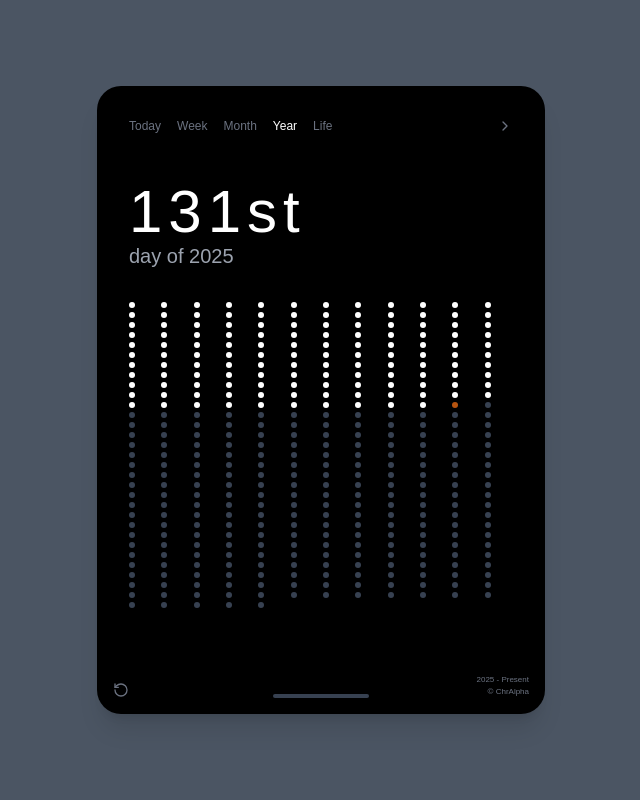
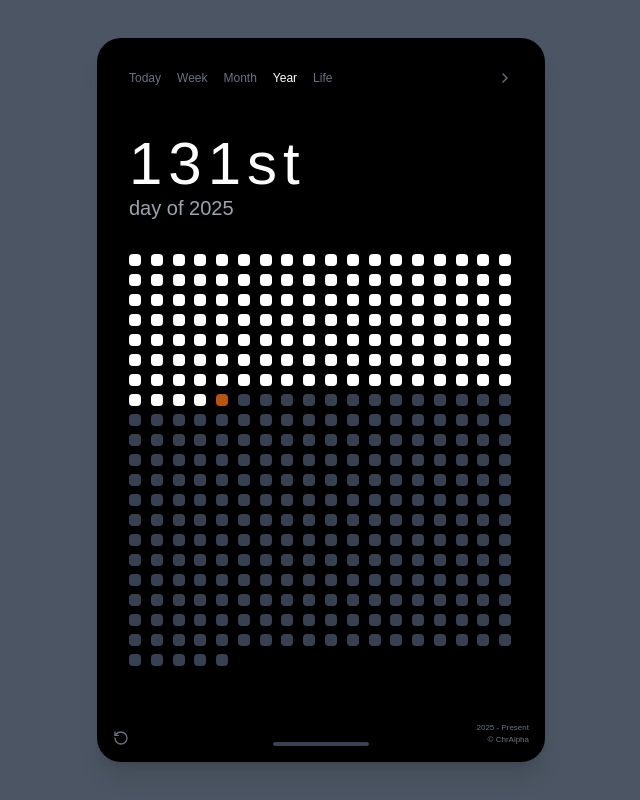
Before and after one commit to ChrAlpha/LifeLog-widget, a Next.js app: page /year in a window 1280 px wide. Shown: the whole page, without its empty margins (319-959 px from the left). Built offline with nearby package versions, Linux system fonts and the light colour scheme.

Commit message:
feat: YearPage & enhance grid layout

```diff
--- a/src/app/year/page.tsx
+++ b/src/app/year/page.tsx
@@ -88,11 +88,11 @@ export default function YearPage() {
             </div>
 
             {/* Grid for days of the year */}
-            <div className="grid grid-cols-12 gap-1 mb-12"> {/* Reduced gap for denser grid */}
+            <div className="grid grid-cols-18 gap-2 mb-12"> {/* Reduced gap for denser grid */}
                 {daysInYearGridData.map((status, index) => (
                     <div
                         key={`day-of-year-${index}`}
-                        className={`w-1.5 h-1.5 rounded-sm ${ // Smaller dots
+                        className={`w-3 h-3 rounded-sm ${ // Smaller dots
                             status === 0
                                 ? "bg-gray-700" // Future day
                                 : status === 1
--- a/tailwind.config.ts
+++ b/tailwind.config.ts
@@ -67,6 +67,9 @@ const config: Config = {
 				md: 'calc(var(--radius) - 2px)',
 				sm: 'calc(var(--radius) - 4px)'
 			},
+			gridTemplateColumns: {
+				"18": "repeat(18, minmax(0, 1fr))",
+			},
 			keyframes: {
 				'accordion-down': {
 					from: {
```
